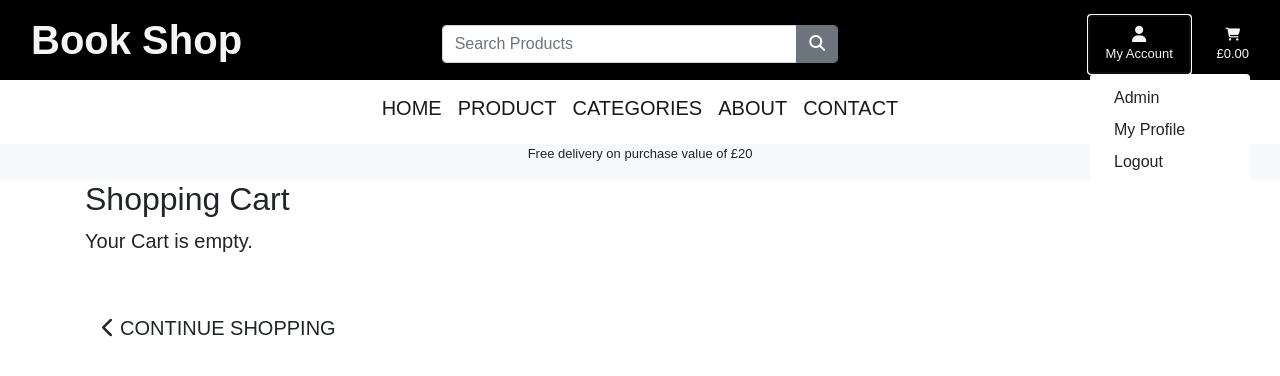
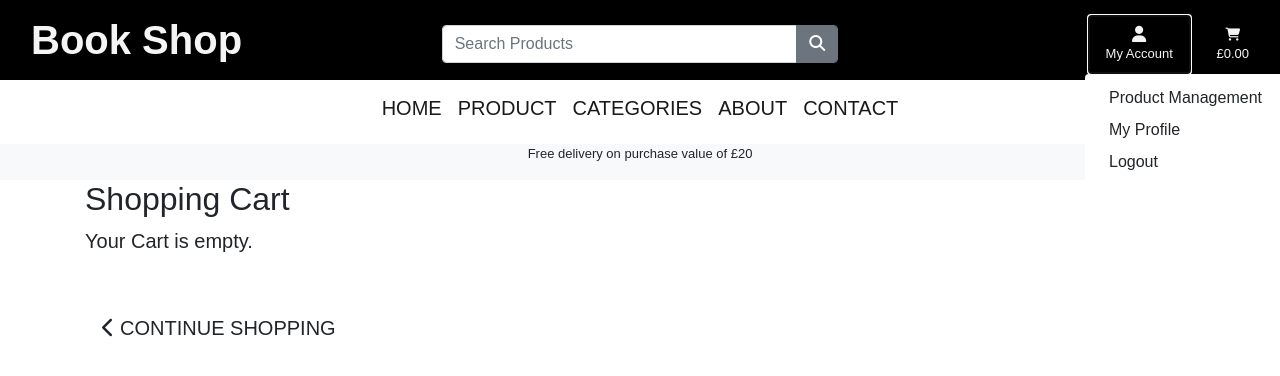
Before and after one commit to msnirmal/BSPP5, a Django app: page /cart/ in a window 1280 px wide, after a click on "My Account". Shown: the top 376 px of the page. Run offline with Django 3.2, Linux system fonts and the light colour scheme; a user stored in the database is signed in; some libraries are stand-ins or nearby versions.

Commit message:
Product Admin - Add product functionality

```diff
--- a/cart/templates/cart/cart.html
+++ b/cart/templates/cart/cart.html
@@ -37,7 +37,11 @@
                             {% for item in cart_items %}
                             <tr>
                                 <td class="p-3 w-25">
-                                    <img class="img-fluid rounded" src="{{ item.product.image.url }}">
+                                    {% if item.product.image %}
+                                        <img class="img-fluid rounded" src="{{ item.product.image.url }}" alt="{{ item.product.name }}">
+                                        {% else %}
+                                        <img class="img-fluid rounded" src="{{ MEDIA_URL }}noimage.png" alt="{{ item.product.name }}">
+                                    {% endif %}
                                 </td>
                                 <td class="py-3">
                                     <p class="my-0"><strong>{{ item.product.name }}</strong></p>
--- a/templates/base.html
+++ b/templates/base.html
@@ -65,7 +65,7 @@
             <div class="dropdown-menu border-0" aria-labelledby="user-options">
                 {% if request.user.is_authenticated %}
                     {% if request.user.is_superuser %}
-                        <a href="" class="dropdown-item">Admin</a>
+                        <a href="{% url 'add_product' %}" class="dropdown-item">Product Management</a>
                     {% endif %}
                     <a href="{% url 'profile' %}" class="dropdown-item">My Profile</a>
                     <a href="{% url 'account_logout' %}" class="dropdown-item">Logout</a>
```
Also changed, not shown: products/views.py (+11 -1 lines), profiles/views.py (+4 -3 lines), db.sqlite3.
